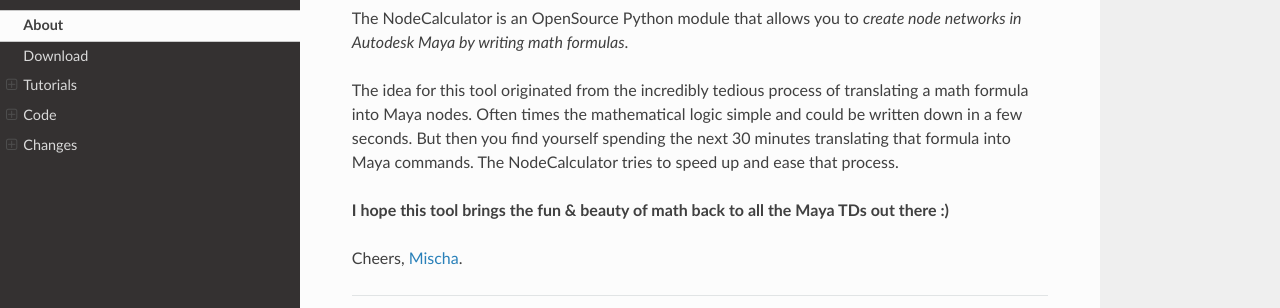
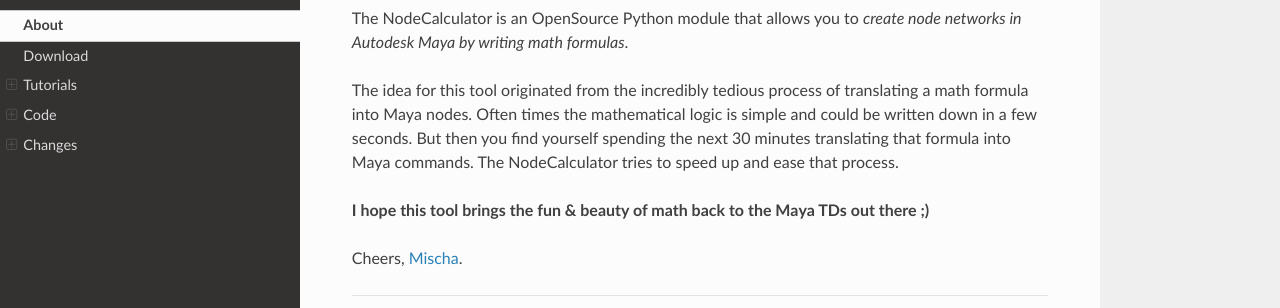
Before and after one commit to mischakolbe/node_calculator, a Sphinx documentation site: the page built from docs/about.rst, in a window 1280 px wide. Shown: the part 153-461 px from the top of the page. Built offline with Sphinx 7.4.7 and the Read the Docs theme 2.0.0, drawn with Linux system fonts in a browser that asks for light colours.

Commit message:
Adjusting docs.

```diff
--- a/docs/about.rst
+++ b/docs/about.rst
@@ -3,9 +3,9 @@
 
 The NodeCalculator is an OpenSource Python module that allows you to *create node networks in Autodesk Maya by writing math formulas*.
 
-The idea for this tool originated from the incredibly tedious process of translating a math formula into Maya nodes. Often times the mathematical logic simple and could be written down in a few seconds. But then you find yourself spending the next 30 minutes translating that formula into Maya commands.
+The idea for this tool originated from the incredibly tedious process of translating a math formula into Maya nodes. Often times the mathematical logic is simple and could be written down in a few seconds. But then you find yourself spending the next 30 minutes translating that formula into Maya commands.
 The NodeCalculator tries to speed up and ease that process.
 
-**I hope this tool brings the fun & beauty of math back to all the Maya TDs out there :)**
+**I hope this tool brings the fun & beauty of math back to the Maya TDs out there ;)**
 
 Cheers, `Mischa <https://www.mischakolbe.com/>`_.
```
Also changed, not shown: docs/index.rst (+2 -6 lines), docs/tutorial.rst (+16 -1 lines).
